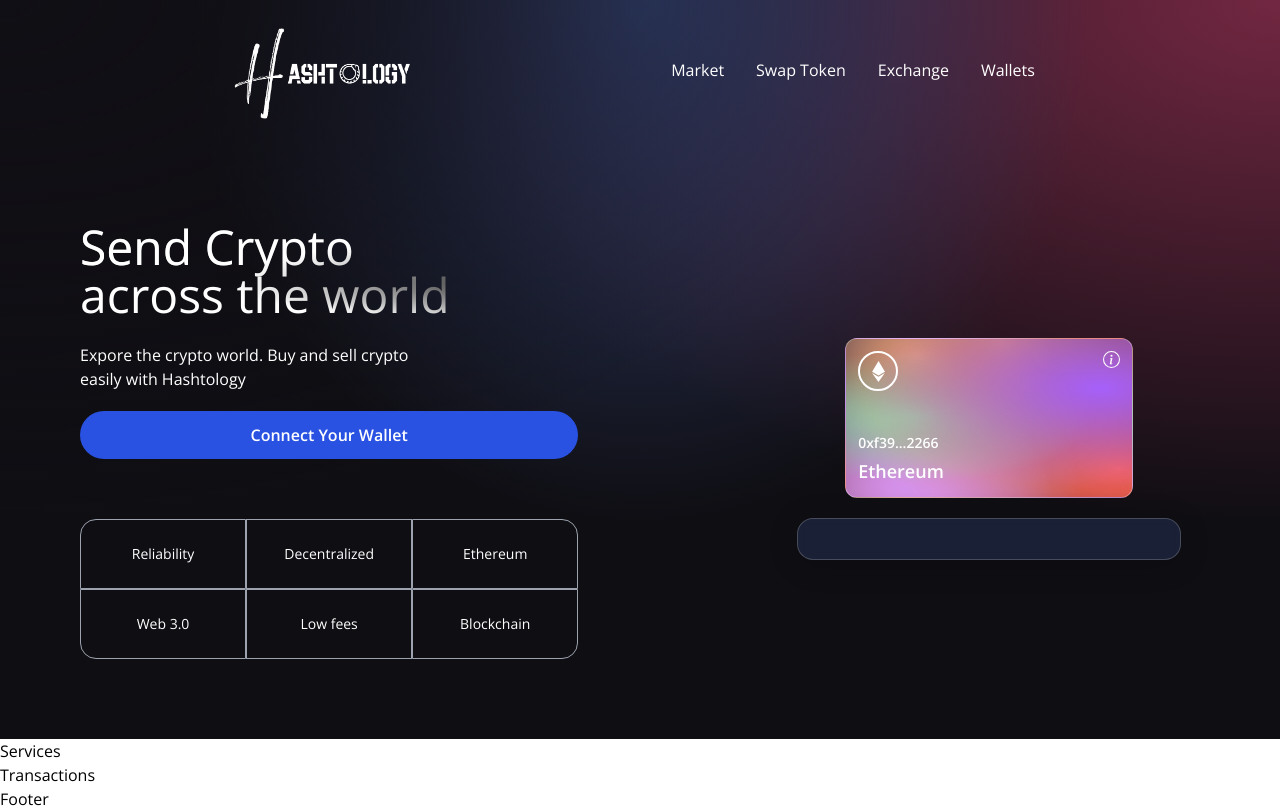
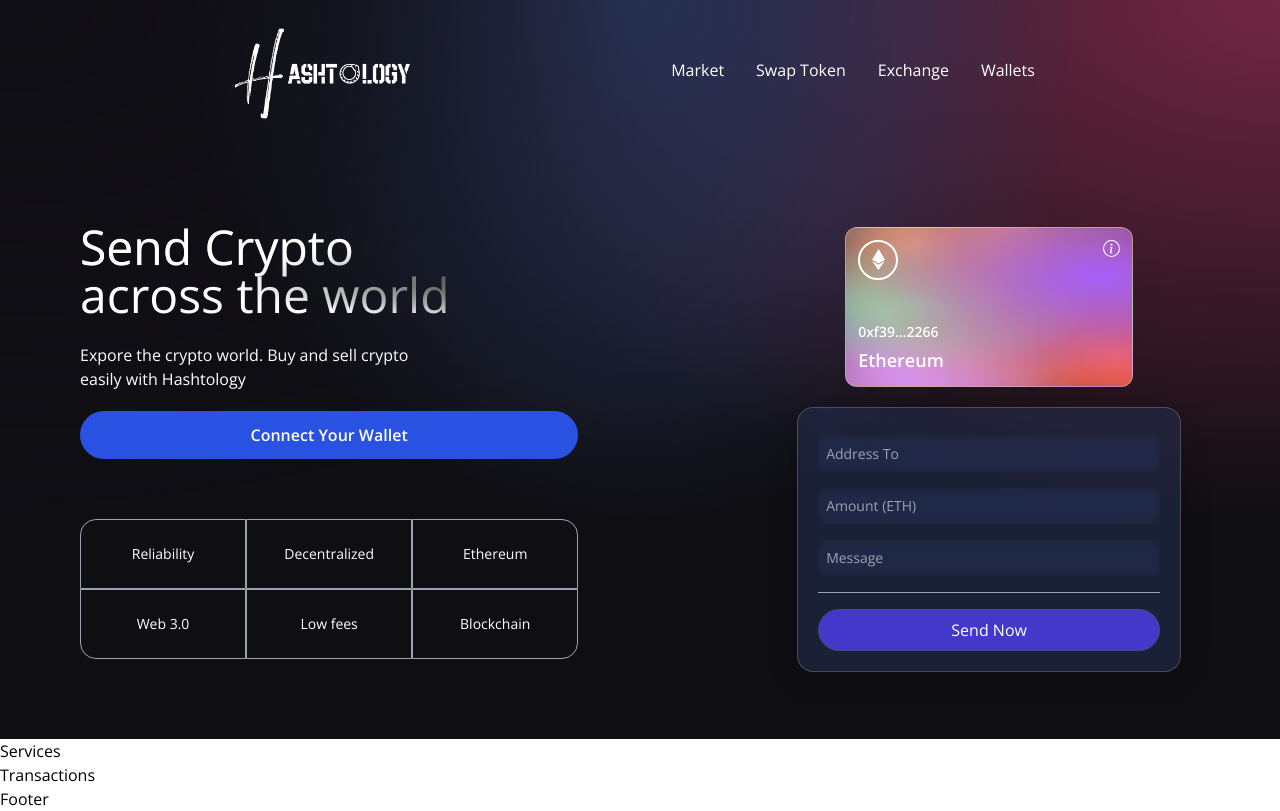
Before and after one commit to black-harry/hashtology, a React (Vite) app in the folder client/: page / in a window 1280 px wide. Built offline with nearby package versions, Linux system fonts and the light colour scheme.

Commit message:
information form

```diff
--- a/client/src/components/Welcome.tsx
+++ b/client/src/components/Welcome.tsx
@@ -5,7 +5,7 @@
 import { Loader } from './';
 
 interface Props {
-  placeHolder: string;
+  placeholder: string;
   name: string;
   type: string;
   value: string;
@@ -15,21 +15,22 @@
 const commonStyles =
   'min-h-[70px] sm:px-0 px-2 sm:min-w-[120px] flex justify-center items-center border-[0.5px] border-gray-400 text-sm font-light text-white';
 
-const Input = ({ placeHolder, name, type, value, handleChange }: Props) => {
+const Input = ({ placeholder, name, type, value, handleChange }: Props) => {
   return (
     <input
-      placeholder={placeHolder}
+      placeholder={placeholder}
       type={type}
       step='0.0001'
       value={value}
       onChange={(e) => handleChange(e, name)}
-      className='my-2 w-full rounded-sm p-2 outline-none bg-transparent text-white border-none text-sm white-glassmorphism'
+      className='my-2 w-full rounded-md p-2 outline-none bg-transparent text-white border-none text-sm white-glassmorphism'
     />
   );
 };
 
 const Welcome = () => {
   const connectWallet = () => {};
+  const handleSubmit = () => {};
   return (
     <div className='flex w-full justify-center items-center'>
       <div className='flex md:flex-row flex-col items-start justify-between md:p-20 py-12 px-4'>
@@ -83,7 +84,42 @@
           </div>
         </div>
 
-        <div className='p-5 sm:w-96 w-full flex flex-col justify-start items-center blue-glassmorphism'></div>
+        <div className='p-5 sm:w-96 w-full flex flex-col justify-start items-center blue-glassmorphism'>
+          <Input
+            placeholder='Address To '
+            name='addressTo'
+            type='text'
+            value=''
+            handleChange={() => {}}
+          />
+          <Input
+            placeholder='Amount (ETH) '
+            name='amount'
+            type='text'
+            value=''
+            handleChange={() => {}}
+          />
+          <Input
+            placeholder='Message '
+            name='addressTo'
+            type='text'
+            value=''
+            handleChange={() => {}}
+          />
+          <div className='h-[1px] w-full bg-gray-400 my-2' />
+
+          {false ? (
+            <Loader />
+          ) : (
+            <button
+              type='button'
+              onClick={handleSubmit}
+              className='text-white w-full mt-2 border-[1px] p-2 bg-indigo-700 border-[#3d4f7c] rounded-full cursor-pointer hover:opacity-[0.8]'
+            >
+              Send Now
+            </button>
+          )}
+        </div>
       </div>
     </div>
   );
```
